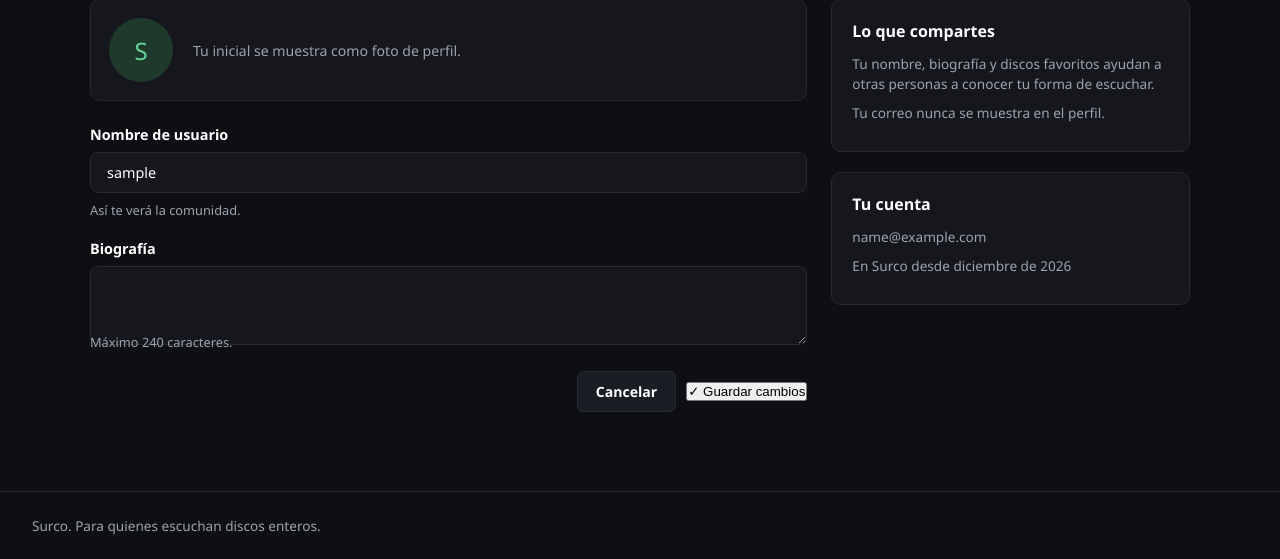
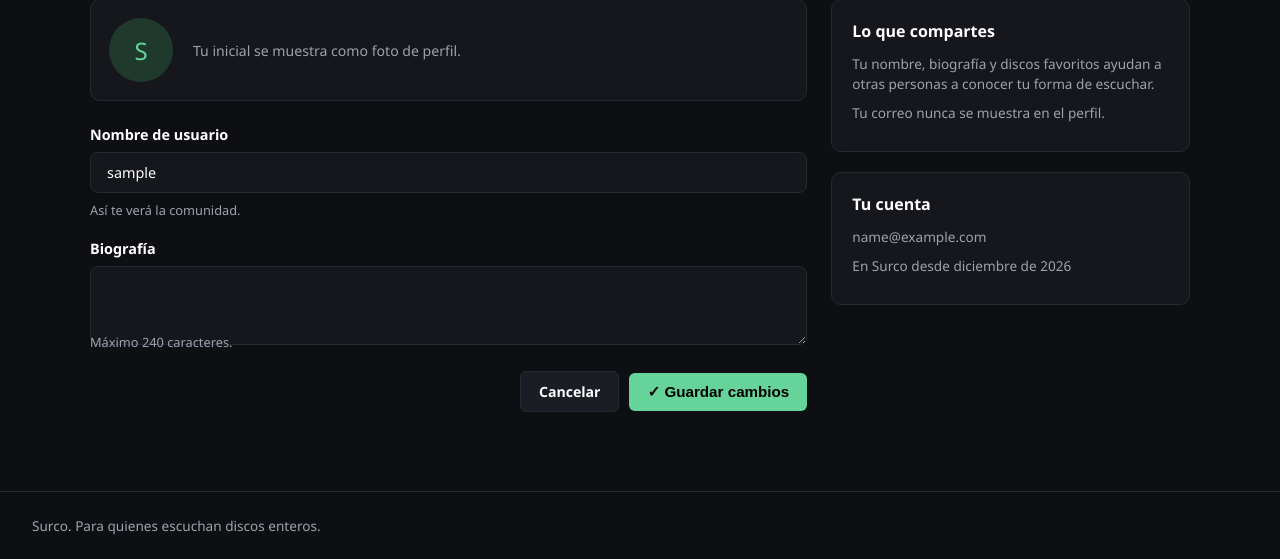
Before and after one commit to Agusdestroy/ProyectoWeb, a PHP site: page /editar_perfil.php in a window 1280 px wide. Shown: the part 241-800 px from the top of the page. Run offline with PHP 8.4, Linux system fonts and the light colour scheme; the visitor is signed in with stand-in values (Sample User, id 1).

Commit message:
Cambio boton

```diff
--- a/css/styles.css
+++ b/css/styles.css
@@ -73,6 +73,25 @@ body {
 
 .btn-dark:hover {
     background-color: #262931;
+}
+
+.btn-submit {
+    background-color: #66D49A;
+    color: #000000;
+    border: none;
+    border-radius: 6px;
+    padding: 12px;
+    font-weight: 700;
+    font-size: 0.95rem;
+    cursor: pointer;
+}
+
+.btn-submit:hover {
+    background-color: #4ade80;
+}
+
+.edit-actions .btn-submit {
+    padding: 10px 18px;
 }
 
 /* Selector de atributo para entradas de texto */
```
